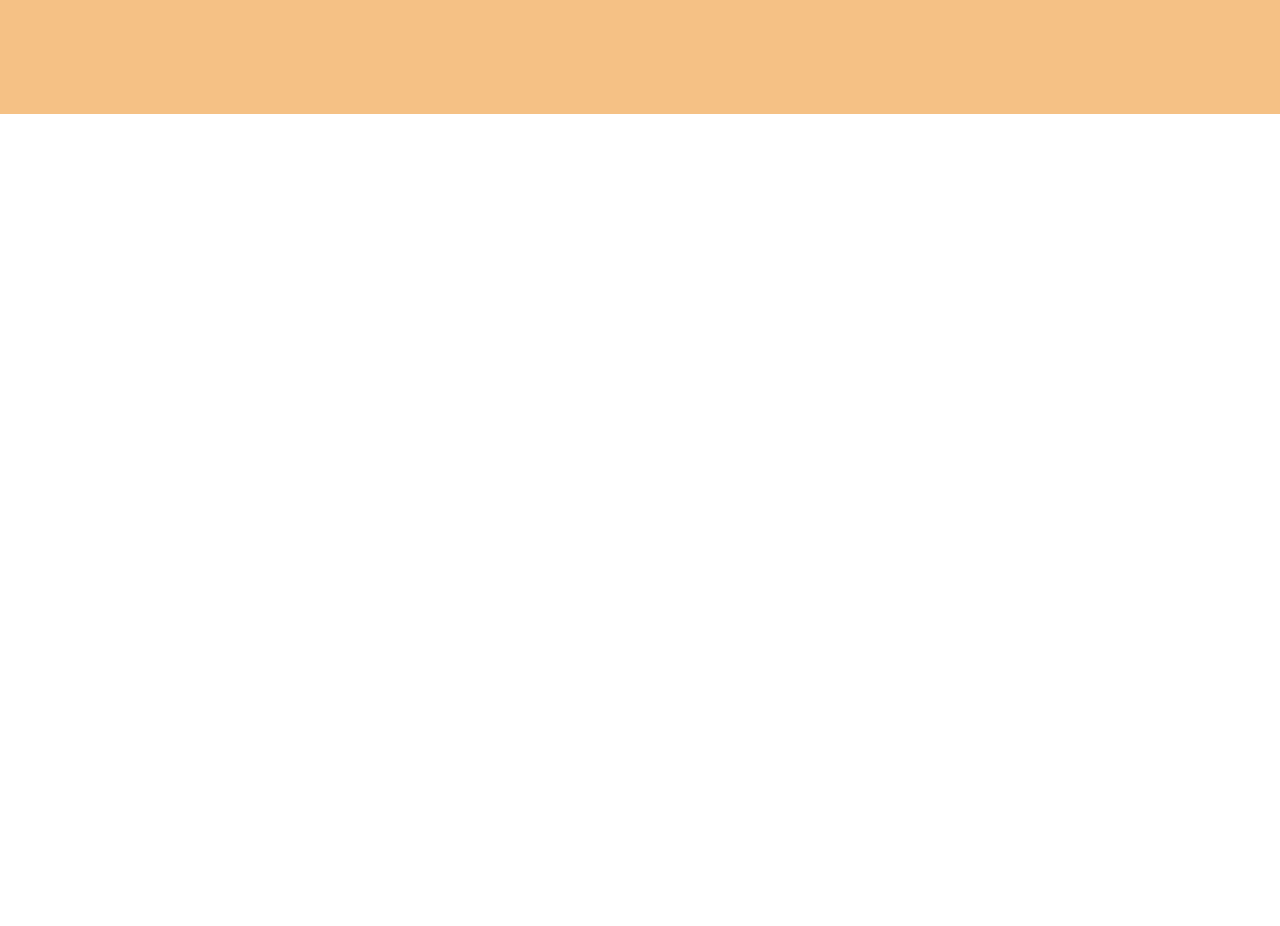
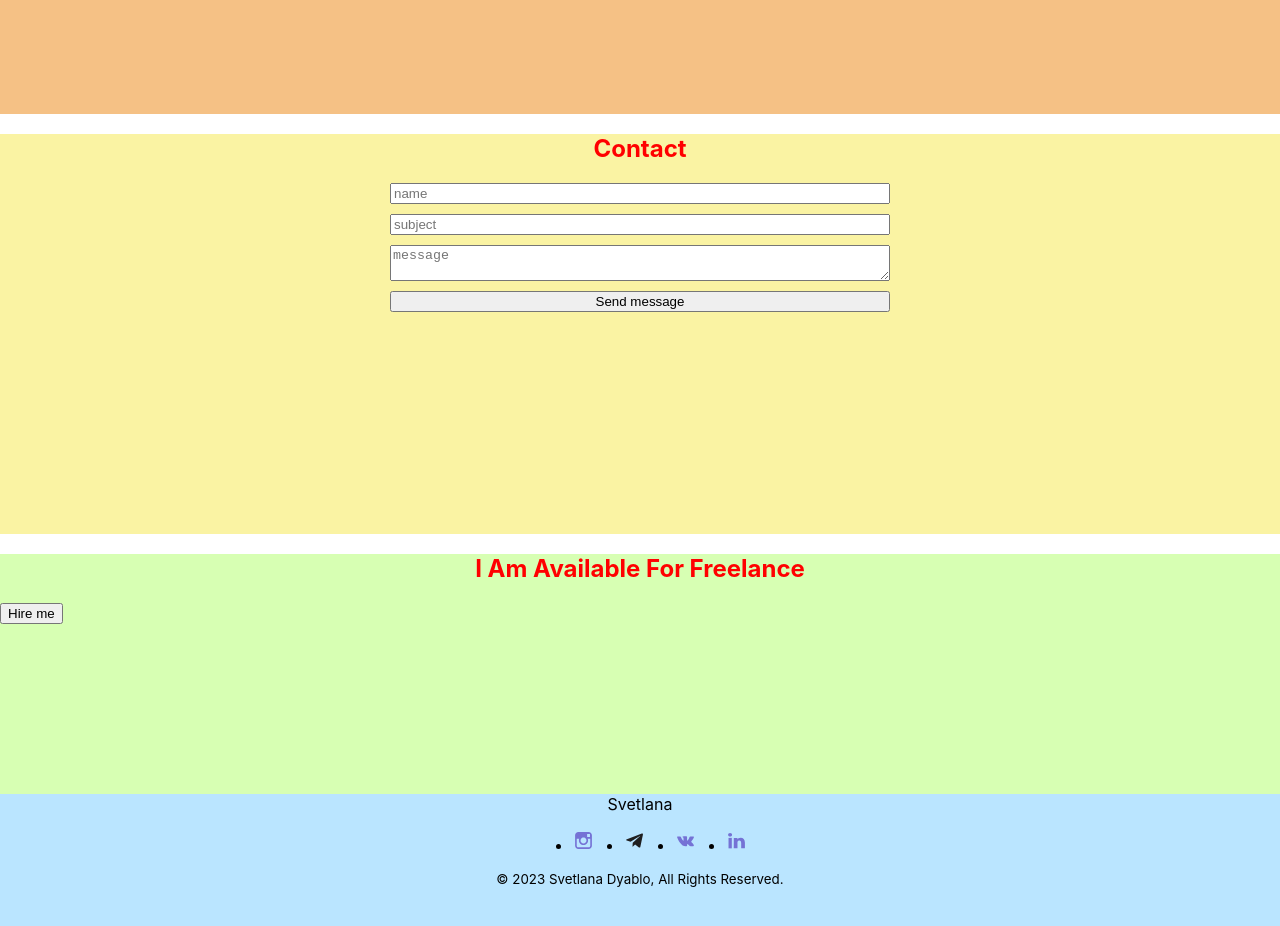
Before and after one commit to Kat10-4/portfolio-start-project, a React app: page / in a window 1280 px wide. Shown: the part 2800-3726 px from the top of the page. Before the commit the page ends 2914 px from the top, so only its background shows below. Built offline with nearby package versions, Linux system fonts and the light colour scheme.

Commit message:
added footer

```diff
--- a/src/App.tsx
+++ b/src/App.tsx
@@ -4,6 +4,9 @@
 import {Skills} from "./layout/sections/skills/Skills";
 import {Works} from "./layout/sections/works/Works";
 import {Testimony} from "./layout/sections/testimony/Testimony";
+import {Contact} from "./layout/sections/contacts/Contacts";
+import {Slogan} from "./layout/sections/slogan/Slogan";
+import {Footer} from "./layout/footer/Footer";
 
 
 function App() {
@@ -14,6 +17,9 @@
             <Skills/>
             <Works/>
             <Testimony/>
+            <Contact/>
+            <Slogan/>
+            <Footer/>
         </div>
     );
 }
--- /dev/null
+++ b/src/components/Button.tsx
@@ -0,0 +1,3 @@
+import styled from "styled-components";
+
+export const Button = styled.button``
--- /dev/null
+++ b/src/layout/footer/Footer.tsx
@@ -0,0 +1,53 @@
+import React from 'react';
+import styled from "styled-components";
+import {Icon} from "../../components/icon/Icon";
+import {FlexWrapper} from "../../components/FlexWrapper";
+
+export const Footer = () => {
+    return (
+        <StyledFooter>
+            <FlexWrapper direction={"column"} align={"center"}>
+                <Name>Svetlana</Name>
+                <SocialList>
+                    <SocialItem>
+                        <SocialLink>
+                            <Icon iconId={"instagram"}  height={'21px'} width={'21px'} viewbox={"0 0 21px 21px"}/>
+                        </SocialLink>
+                    </SocialItem>
+                    <SocialItem>
+                        <SocialLink>
+                            <Icon iconId={"telegram"} height={'21px'} width={'21px'} viewbox={"0 0 21px 21px"}/>
+                        </SocialLink>
+                    </SocialItem>
+                    <SocialItem>
+                        <SocialLink>
+                            <Icon iconId={"vk"} height={'21px'} width={'21px'} viewbox={"0 0 21px 21px"}/>
+                        </SocialLink>
+                    </SocialItem>
+                    <SocialItem>
+                        <SocialLink>
+                            <Icon iconId={"linkedin"} height={'21px'} width={'21px'} viewbox={"0 0 21px 21px"}/>
+                        </SocialLink>
+                    </SocialItem>
+                </SocialList>
+                <Copyright>© 2023 Svetlana Dyablo, All Rights Reserved.</Copyright>
+            </FlexWrapper>
+        </StyledFooter>
+    );
+};
+
+const StyledFooter = styled.footer`
+    background-color: #bae5ff;
+    min-height: 20vh;`
+
+const Name = styled.span``
+
+const SocialList = styled.ul`
+    display: flex;
+    gap: 30px;`
+
+const SocialItem = styled.li``
+
+const SocialLink = styled.a``
+
+const Copyright = styled.small``
--- /dev/null
+++ b/src/layout/sections/contacts/Contacts.tsx
@@ -0,0 +1,32 @@
+import React from 'react';
+import styled from "styled-components";
+import {SectionTitle} from "../../../components/SectionTitle";
+import {Button} from "../../../components/Button";
+
+export const Contact = () => {
+    return (
+        <StyledContacts>
+            <SectionTitle>Contact</SectionTitle>
+            <StyledForm>
+                <Field placeholder={"name"}/>
+                <Field placeholder={"subject"}/>
+                <Field placeholder={"message"} as={"textarea"}/>
+                <Button type={'submit'}>Send message</Button>
+            </StyledForm>
+        </StyledContacts>
+    );
+};
+
+const StyledContacts = styled.section`
+    min-height: 50vh;
+    background-color: #faf3a3`
+
+const StyledForm = styled.form`
+    max-width: 500px;
+    width: 100%;
+    display: flex;
+    flex-direction: column;
+    gap: 10px;
+    margin: 0 auto;`
+
+const Field = styled.input``
--- /dev/null
+++ b/src/layout/sections/slogan/Slogan.tsx
@@ -0,0 +1,18 @@
+import React from 'react';
+import styled from "styled-components";
+import {SectionTitle} from "../../../components/SectionTitle";
+import {Button} from "../../../components/Button";
+
+export const Slogan = () => {
+    return (
+        <StyledSlogan>
+            <SectionTitle>I Am Available For Freelance</SectionTitle>
+            <Button>Hire me</Button>
+        </StyledSlogan>
+    );
+};
+
+const StyledSlogan = styled.section`
+    min-height: 30vh;
+    background-color: #d7ffb3;
+`
```
